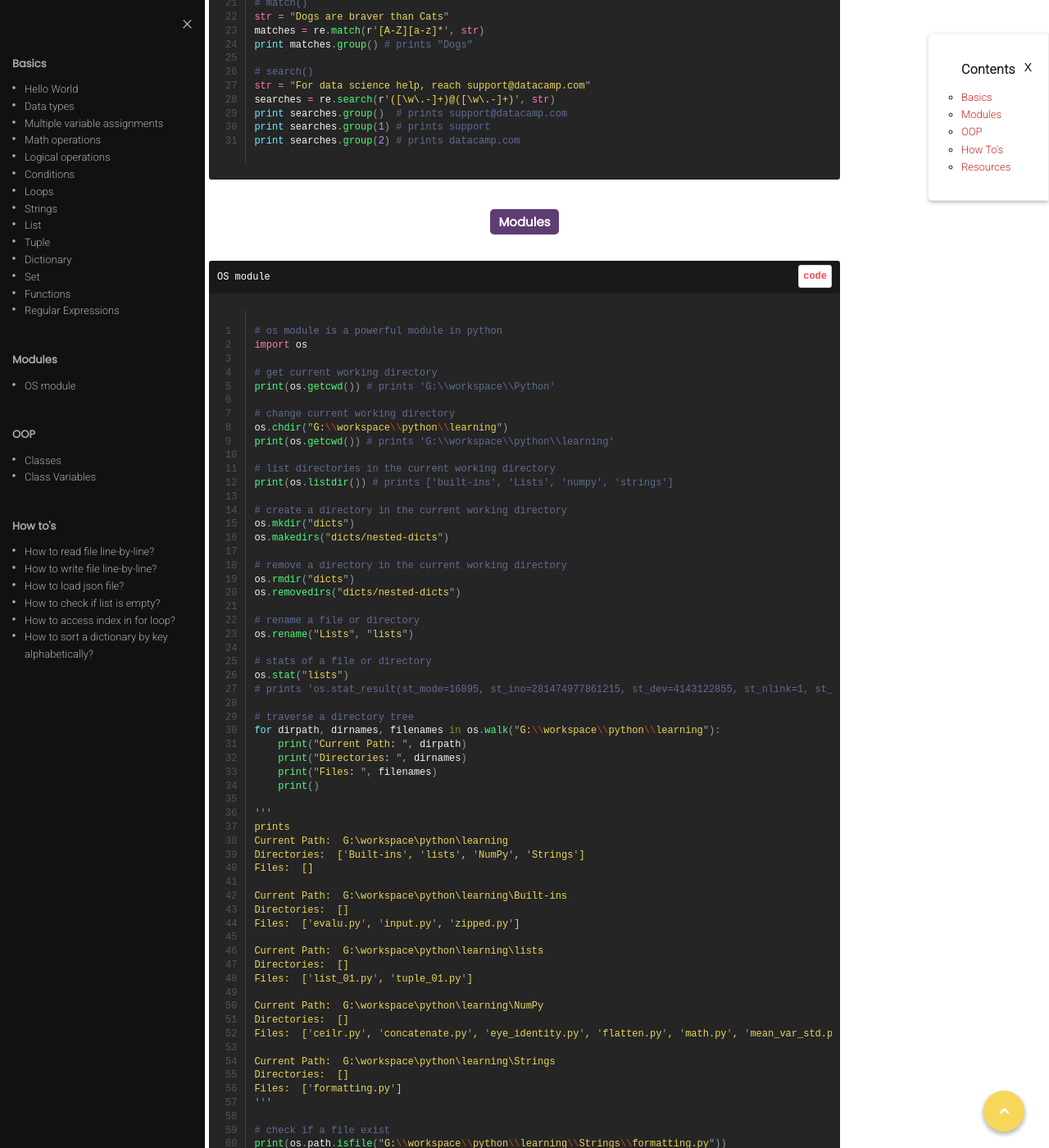
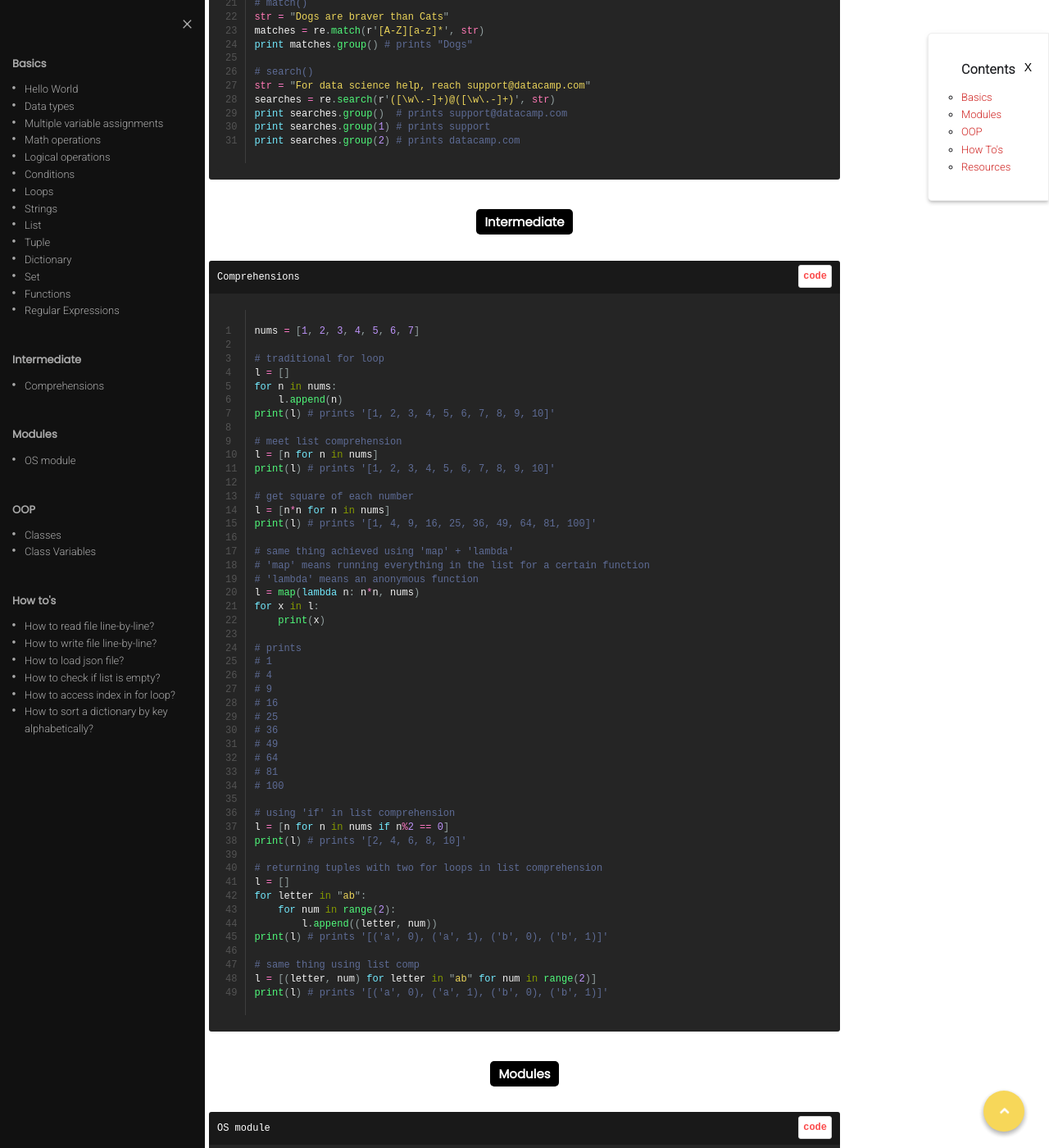
Before and after one commit to shravankumar147/Gogul09.github.io, a Jekyll site: the page built from _posts/programming/2017-03-26-python-learning-notes.md, in a window 1280 px wide and 1400 px high, scrolled down 6577 px. Shown: the whole window at 82% size. Built offline with Jekyll 4.4.1, drawn with Linux system fonts in a browser that asks for light colours; nearby versions of some CDN libraries; comment, search, counter and statistics services are not loaded.

Commit message:
updated post

````diff
--- a/_posts/programming/2017-03-26-python-learning-notes.md
+++ b/_posts/programming/2017-03-26-python-learning-notes.md
@@ -27,6 +27,10 @@ image: https://drive.google.com/uc?id=1-OEoUjX1r1V-Nx6kJIwUmEVt44rZnJxk
         <li><a href="#set">Set</a></li>
         <li><a href="#functions_1">Functions</a></li>
         <li><a href="#regular-expressions">Regular Expressions</a></li>
+    </ul>
+    <h3><a href="#intermediate">Intermediate</a></h3>
+    <ul>
+        <li><a href="#comprehensions">Comprehensions</a></li>
     </ul>
     <h3><a href="#modules">Modules</a></h3>
     <ul>
@@ -502,6 +506,65 @@ print searches.group(2) # prints datacamp.com
 
 <!-- --------------------------------------------------------------------- -->
 
+<h3 class="centered-heading" id="intermediate"><span>Intermediate</span></h3>
+
+<h3 class="code-head" id="comprehensions">Comprehensions<span>code</span></h3>
+
+```python
+nums = [1, 2, 3, 4, 5, 6, 7]
+
+# traditional for loop
+l = []
+for n in nums:
+    l.append(n)
+print(l) # prints '[1, 2, 3, 4, 5, 6, 7, 8, 9, 10]'
+
+# meet list comprehension
+l = [n for n in nums]
+print(l) # prints '[1, 2, 3, 4, 5, 6, 7, 8, 9, 10]'
+
+# get square of each number
+l = [n*n for n in nums]
+print(l) # prints '[1, 4, 9, 16, 25, 36, 49, 64, 81, 100]'
+
+# same thing achieved using 'map' + 'lambda'
+# 'map' means running everything in the list for a certain function
+# 'lambda' means an anonymous function
+l = map(lambda n: n*n, nums)
+for x in l:
+    print(x)
+
+# prints
+# 1
+# 4
+# 9
+# 16
+# 25
+# 36
+# 49
+# 64
+# 81
+# 100
+
+# using 'if' in list comprehension
+l = [n for n in nums if n%2 == 0]
+print(l) # prints '[2, 4, 6, 8, 10]'
+
+# returning tuples with two for loops in list comprehension
+l = []
+for letter in "ab":
+    for num in range(2):
+        l.append((letter, num))
+print(l) # prints '[('a', 0), ('a', 1), ('b', 0), ('b', 1)]'
+
+# same thing using list comp
+l = [(letter, num) for letter in "ab" for num in range(2)]
+print(l) # prints '[('a', 0), ('a', 1), ('b', 0), ('b', 1)]'
+```
+
+
+<!-- --------------------------------------------------------------------- -->
+
 
 <h3 class="centered-heading" id="modules"><span>Modules</span></h3>
 
--- a/style.scss
+++ b/style.scss
@@ -2450,7 +2450,7 @@ code {
   margin: 30px auto;
   span {
     padding: 5px 10px;
-    background-color: $primary_500;
+    background-color: black;
     color: white;
     border-radius: 5px;
     font-size: 15px;
````
Also changed, not shown: _posts/resources/2017-1-2-python.md (+1 -0 lines), 5 other files.
